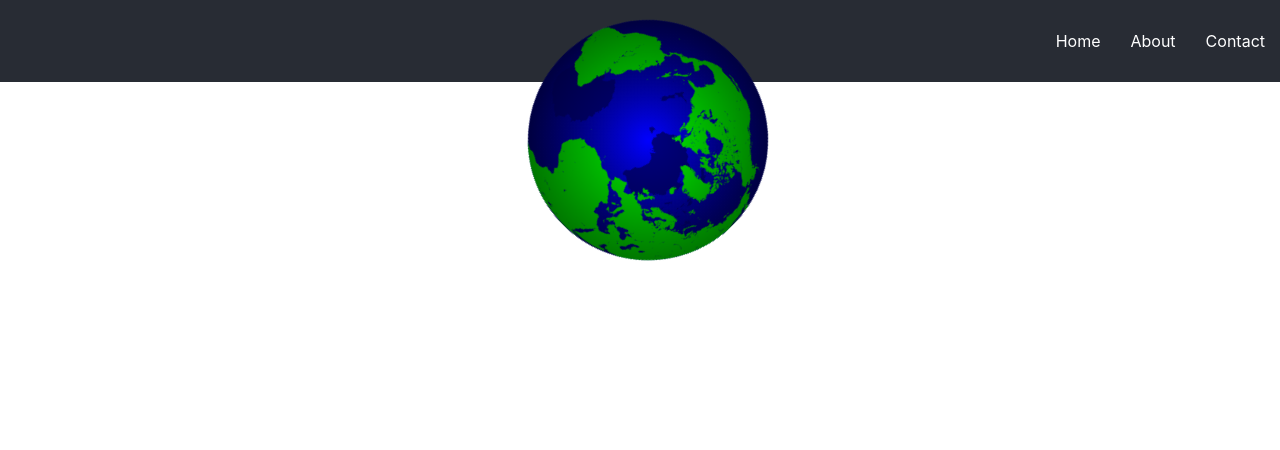
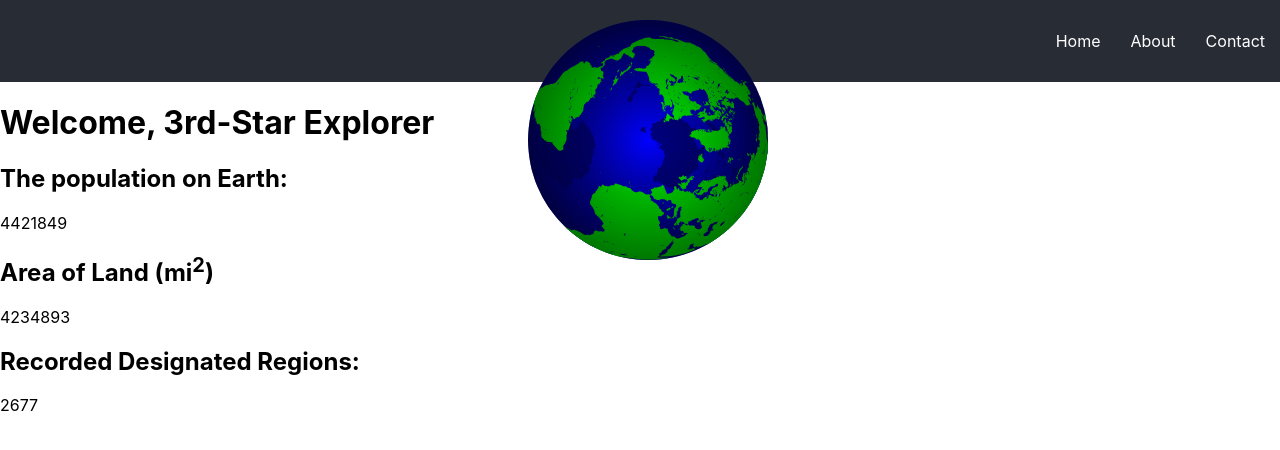
Before and after one commit to StefonSimmons/world-tour, a React (Create React App) app in the folder world-tour/: page / in a window 1280 px wide. Shown: the top 450 px of the page. Built offline with nearby package versions, Linux system fonts and the light colour scheme.

Commit message:
content on routed nav comps

```diff
--- /dev/null
+++ b/world-tour/src/components/AboutPage/About.js
@@ -0,0 +1,14 @@
+import React from 'react'
+
+function About() {
+  return (
+    <div>
+      <h1>About</h1>
+      <p>"World Tour" allows users to take a satellite journey to both familiar and foreign lands of Earth. You can randomly teleport or get specific in your search for regional data.</p>
+      <h1>Data & Tech</h1>
+      <p>This application is written in React.js and pulls data from the RESTful API at <a href="https://restcountries.eu/">https://restcountries.eu/</a></p>
+    </div>
+  )
+}
+
+export default About
--- a/world-tour/src/components/App-renderer/App.js
+++ b/world-tour/src/components/App-renderer/App.js
@@ -3,12 +3,27 @@ import React from 'react';
 // import './App.css';
 import Header from '../Header-global/Header'
 import Home from '../HomePage/Home'
+import About from '../AboutPage/About'
+import Contact from '../ContactPage/Contact'
+import {Route, Switch} from 'react-router-dom'
 
 function App() {
   return (
     <div className="App">
       <Header />
-      {/* <Home /> */}
+
+      <Switch>
+        <Route path="/" exact>
+          <Home />
+        </Route>
+        <Route path="/about" exact>
+          <About />
+        </Route>
+        <Route path="/contact" exact>
+          <Contact />
+        </Route>
+      </Switch>
+
     </div>
   );
 }
--- a/world-tour/src/components/ContactPage/Contact.js
+++ b/world-tour/src/components/ContactPage/Contact.js
@@ -0,0 +1,14 @@
+import React from 'react'
+
+function Contact() {
+  return (
+    <div>
+      <h1>Contact</h1>
+      <p>App Developer: Stefon Simmons</p>
+      <p>Email: <a href="mailto:stefonsimmons1@gmail.com">stefonsimmons1@gmail.com</a></p>
+      <p>GitHub: <a href="http://github.com/StefonSimmons/">github.com/StefonSimmons</a></p>
+    </div>
+  )
+}
+
+export default Contact
--- a/world-tour/src/components/HomePage/Home.js
+++ b/world-tour/src/components/HomePage/Home.js
@@ -0,0 +1,18 @@
+import React from 'react'
+
+function Home() {
+  return (
+    <div>
+      <h1>Welcome, 3rd-Star Explorer</h1>
+      <h2>The population on Earth:</h2>
+      <p>4421849</p>
+      <h2>Area of Land (mi<sup>2</sup>)</h2>
+      <p>4234893</p>
+      <h2>Recorded Designated Regions:</h2>
+      <p>2677</p>
+
+    </div>
+  )
+}
+
+export default Home
```
Also changed, not shown: world-tour/src/components/About Page/About.js (deleted).
